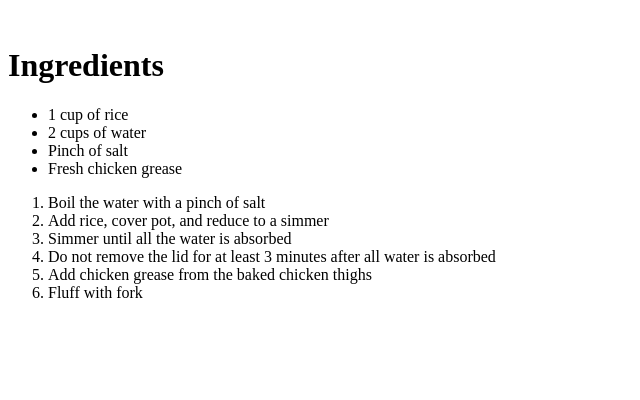
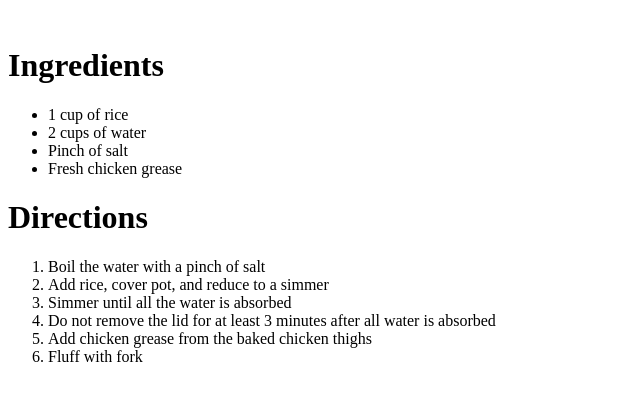
Before and after one commit to broby1869/odin-recipes, a plain HTML site: page recipes/rice.html in a window 1280 px wide. Shown: the whole page, without its empty margins (0-640 px from the left). Drawn offline with Linux system fonts and the light colour scheme.

Commit message:
Add Directions header to rice.html

```diff
--- a/recipes/rice.html
+++ b/recipes/rice.html
@@ -13,6 +13,7 @@
           <li>Pinch of salt</li>
           <li>Fresh chicken grease</li>
         </ul>
+        <h1>Directions</h1>
         <ol>
           <li>Boil the water with a pinch of salt</li>
           <li>Add rice, cover pot, and reduce to a simmer</li>
```
